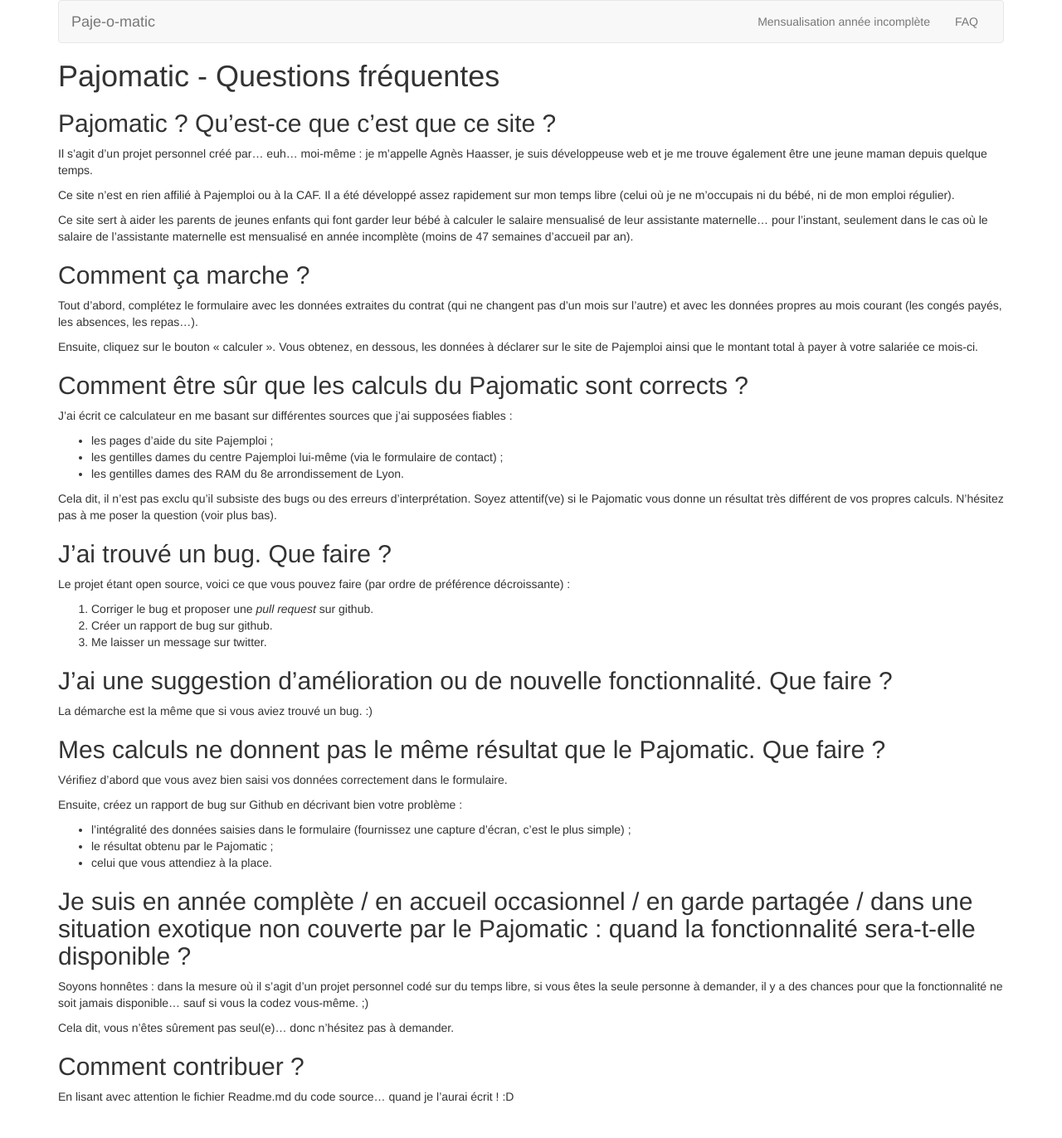
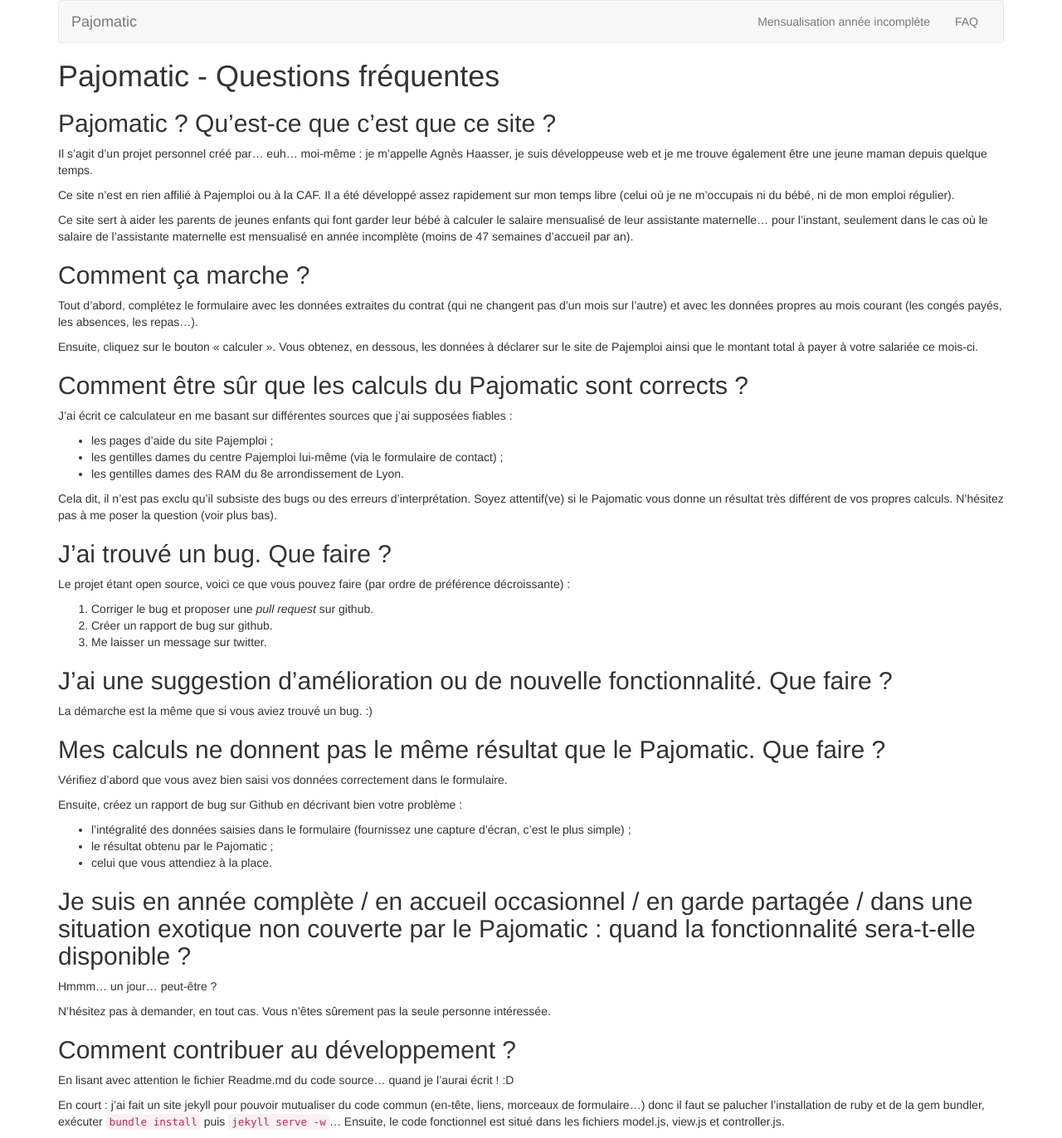
Before and after one commit to tut-tuuut/pajomatic, a Jekyll site: the page built from faq.md, in a window 1280 px wide. Shown: the whole page at 83% size. Built offline with Jekyll 4.4.1, drawn with Linux system fonts in a browser that asks for light colours; before the commit the page ends 1342 px from its top, so only the background shows below that.

Commit message:
Mod: faq

```diff
--- a/_includes/header.html
+++ b/_includes/header.html
@@ -17,7 +17,7 @@
         <span class="icon-bar"></span>
         <span class="icon-bar"></span>
       </button>
-      <a class="navbar-brand" href="#">Paje-o-matic</a>
+      <a class="navbar-brand" href="index.html">Pajomatic</a>
     </div>
 
     <!-- Collect the nav links, forms, and other content for toggling -->
--- a/faq.md
+++ b/faq.md
@@ -25,7 +25,7 @@ J'ai écrit ce calculateur en me basant sur différentes sources que j'ai suppos
 
 * les pages d'aide du site Pajemploi ;
 * les gentilles dames du centre Pajemploi lui-même (via le formulaire de contact) ;
-* les gentilles dames des RAM du 8e arrondissement de Lyon.
+* les gentilles dames des <acronym name="Relais d'assistantes maternelles">RAM</acronym> du 8e arrondissement de Lyon.
 
 Cela dit, il n'est pas exclu qu'il subsiste des bugs ou des erreurs d'interprétation. Soyez attentif(ve) si le Pajomatic vous donne un résultat très différent de vos propres calculs. N'hésitez pas à me poser la question (voir plus bas).
 
@@ -53,10 +53,13 @@ Ensuite, créez un rapport de bug sur Github en décrivant bien votre problème
 
 ## Je suis en année complète / en accueil occasionnel / en garde partagée / dans une situation exotique non couverte par le Pajomatic : quand la fonctionnalité sera-t-elle disponible ?
 
-Soyons honnêtes : dans la mesure où il s'agit d'un projet personnel codé sur du temps libre, si vous êtes la seule personne à demander, il y a des chances pour que la fonctionnalité ne soit jamais disponible… sauf si vous la codez vous-même. ;)
+Hmmm… un jour… peut-être ?
 
-Cela dit, vous n'êtes sûrement pas seul(e)… donc n'hésitez pas à demander.
+N'hésitez pas à demander, en tout cas. Vous n'êtes sûrement pas la seule personne intéressée.
 
-## Comment contribuer ?
+
+## Comment contribuer au développement ?
 
 En lisant avec attention le fichier Readme.md du code source… quand je l'aurai écrit ! :D
+
+En court : j'ai fait un site jekyll pour pouvoir mutualiser du code commun (en-tête, liens, morceaux de formulaire…) donc il faut se palucher l'installation de ruby et de la gem bundler, exécuter `bundle install` puis `jekyll serve -w`… Ensuite, le code fonctionnel est situé dans les fichiers model.js, view.js et controller.js.
```
